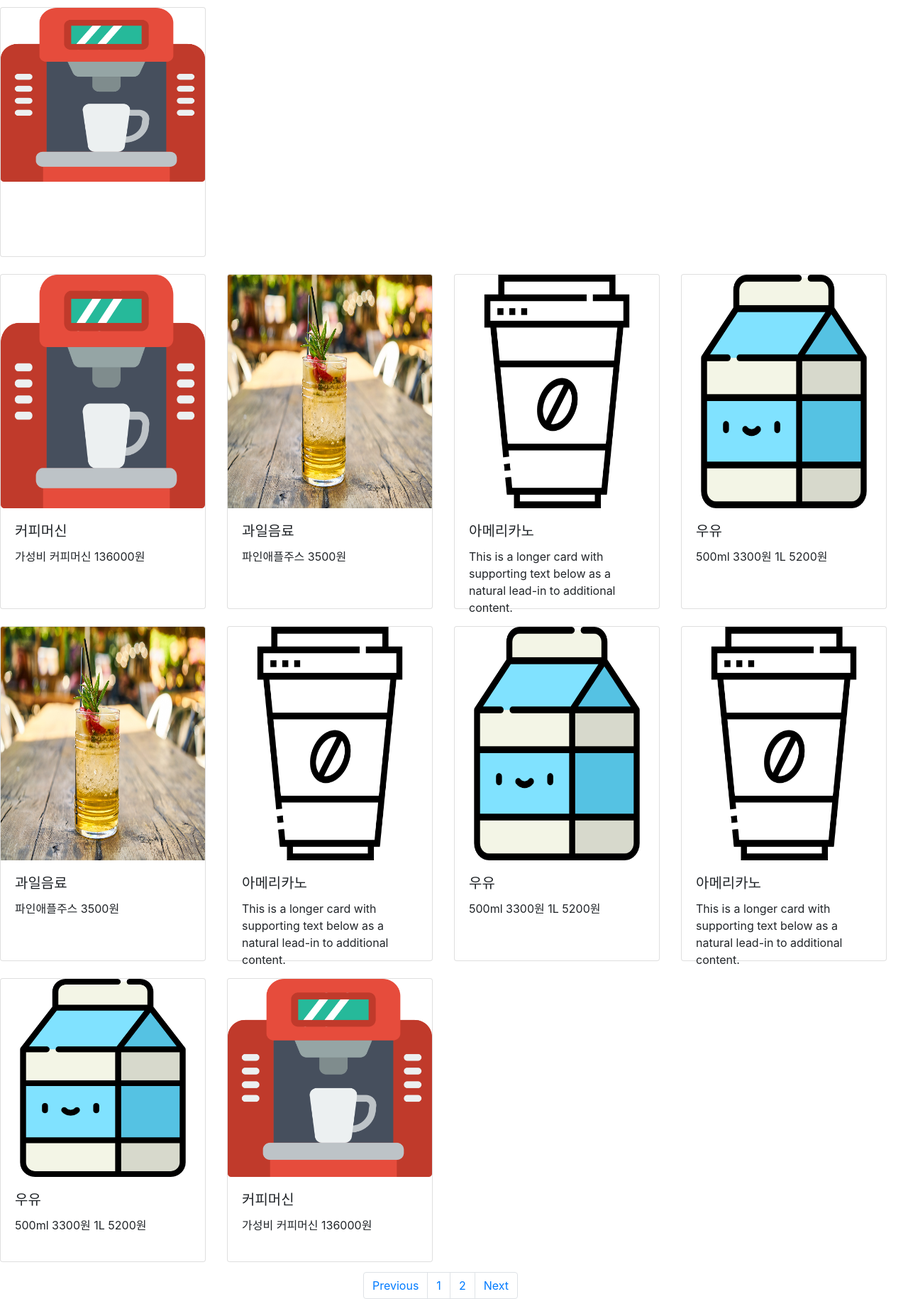
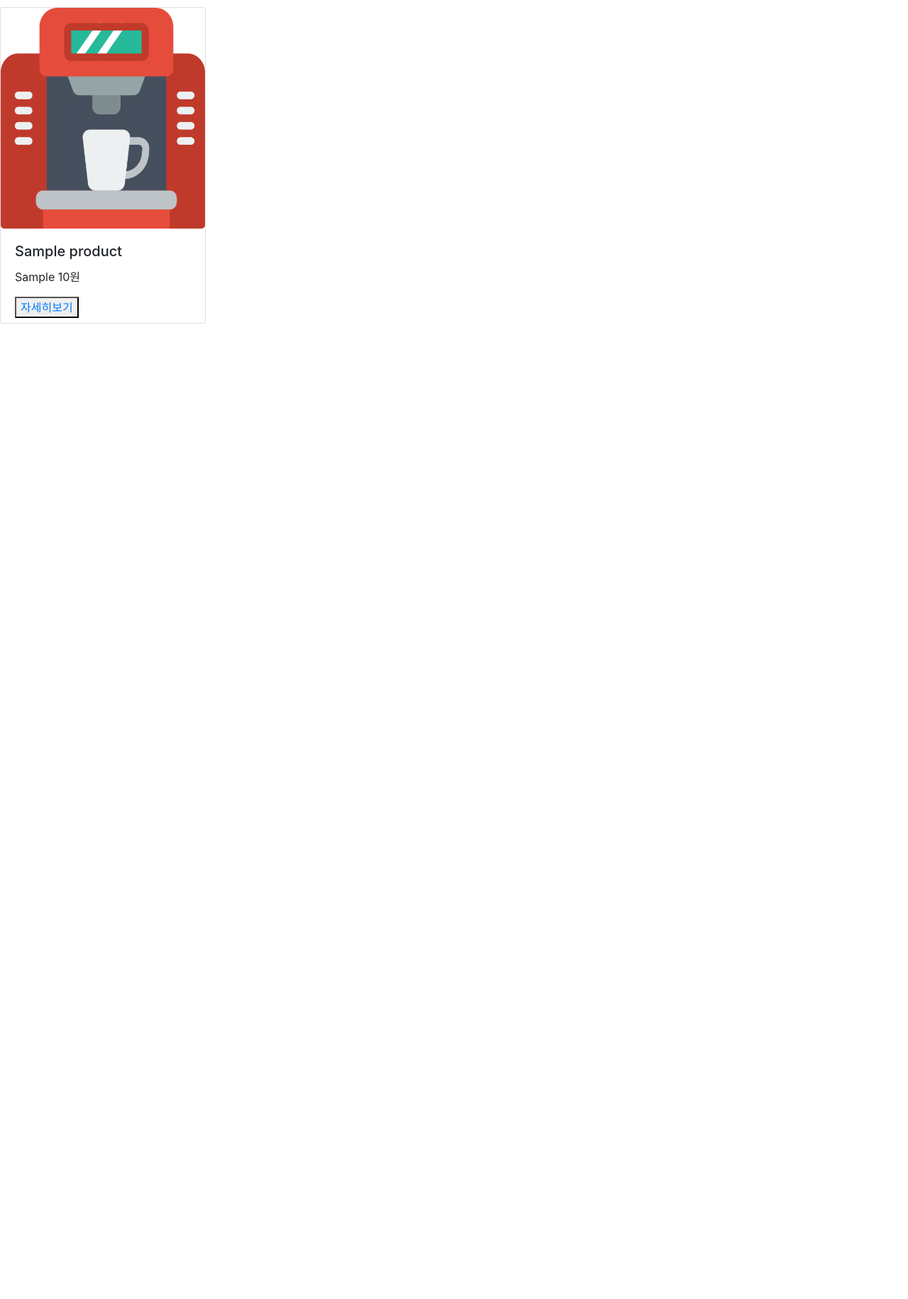
Before and after one commit to GuGaYoung/EasyHomeCafeWebSite, a PHP site: page /sell.php in a window 1280 px wide. Shown: the part 189-2019 px from the top of the page at 71% size. After the commit the page ends 645 px from the top, so only its background shows below. Run offline with PHP 8.4, Linux system fonts and the light colour scheme; tables that the repository leaves empty or names only in its code hold one stand-in row (values such as "Sample post"); data that the repository does not hold is empty.

Commit message:
sell부분과 관련된 데이터베이스 코드 수정

```diff
--- a/html/sell.php
+++ b/html/sell.php
@@ -1,10 +1,8 @@
 <?php
 include "headerNav.php";
+$mysqli_connect = connect_Mysqli();
 
-$mysqli_connect = mysqli_connect("localhost","root","mYaU18EAsse5#12aA3%8pO");
-$db = mysqli_select_db($mysqli_connect, "easyHomeCafe");
-
-$sql = "SELECT * FROM productTable ORDER BY num DESC";
+$sql = "SELECT * FROM product ORDER BY idx DESC";
 $result = $mysqli_connect->query($sql);
 $pageTotal = mysqli_num_rows($result);
 ?>
@@ -20,129 +18,27 @@ $pageTotal = mysqli_num_rows($result);
     <link rel="stylesheet" href="https://stackpath.bootstrapcdn.com/bootstrap/4.5.0/css/bootstrap.min.css" integrity="sha384-9aIt2nRpC12Uk9gS9baDl411NQApFmC26EwAOH8WgZl5MYYxFfc+NcPb1dKGj7Sk" crossorigin="anonymous">
 </head>
 
-
 <body>
 <main class="main">
+    <div class="row row-cols-1 row-cols-md-4" style="width: 100%;">
 
-    <div class="row row-cols-1 row-cols-md-4" style="width: 100%;">
-        <div class="col mb-4">
-            <div class="productCard card">
-                <img src="image/coffeeMachine.png" class="productImage card-img-top">
-                <div class="card-body">
-                    <?php
-
-                    while($row=$result->fetch_array()){
-
-                        echo "<h5 class=\"card-title\">$row[productName]</h5>";
-                        echo "<p class=\"card-text\">$row[productPrice]</p>";
-                    }
-                    ?>
-                </div>
-            </div>
-        </div>
+        <?php
+        while($row=$result->fetch_array()){
+            echo "<div class=\"col mb-4\">";
+            echo "<div class=\"productCard card\">";
+            echo "<img src=\"image/coffeeMachine.png\" class=\"productImage card-img-top\">";
+            echo "<div class=\"card-body\">";
+            echo "<h5 class=\"card-title\">$row[name]</h5>";
+            echo "<p class=\"card-text\">$row[information]  $row[price]원</p>";
+            echo "<button><a href=produceInfomation.php?num=$row[num]>자세히보기</a></button>";
+            echo "</div>";
+            echo "</div>";
+            echo "</div>";
+        }
+        ?>
     </div>
 
-    <div class="row row-cols-1 row-cols-md-4" style="width: 100%;">
-        <div class="col mb-4">
-            <div class="productCard card">
-                <img src="image/coffeeMachine.png" class="productImage card-img-top">
-                <div class="card-body">
-                    <h5 class="card-title">커피머신</h5>
-                    <p class="card-text">가성비 커피머신 136000원</p>
-                </div>
-            </div>
-        </div>
-        <div class="col mb-4">
-            <div class="productCard card">
-                <img src="image/fruitdrink.jpg" class="productImage card-img-top">
-                <div class="card-body">
-                    <h5 class="card-title">과일음료</h5>
-                    <p class="card-text">파인애플주스 3500원</p>
-                </div>
-            </div>
-        </div>
-        <div class="col mb-4">
-            <div class="productCard card">
-                <img src="image/americano.png" class="productImage card-img-top">
-                <div class="card-body">
-                    <h5 class="card-title">아메리카노</h5>
-                    <p class="card-text">This is a longer card with supporting text below as a natural lead-in to additional content.</p>
-                </div>
-            </div>
-        </div>
-        <div class="col mb-4">
-            <div class="productCard card">
-                <img src="image/milk.png" class="productImage card-img-top">
-                <div class="card-body">
-                    <h5 class="card-title">우유</h5>
-                    <p class="card-text">500ml 3300원 1L 5200원</p>
-                </div>
-            </div>
-        </div>
-        <div class="col mb-4">
-            <div class="productCard card">
-                <img src="image/fruitdrink.jpg" class="productImage card-img-top">
-                <div class="card-body">
-                    <h5 class="card-title">과일음료</h5>
-                    <p class="card-text">파인애플주스 3500원</p>
-                </div>
-            </div>
-        </div>
-        <div class="col mb-4">
-            <div class="productCard card">
-                <img src="image/americano.png" class="productImage card-img-top">
-                <div class="card-body">
-                    <h5 class="card-title">아메리카노</h5>
-                    <p class="card-text">This is a longer card with supporting text below as a natural lead-in to additional content.</p>
-                </div>
-            </div>
-        </div>
-        <div class="col mb-4">
-            <div class="productCard card">
-                <img src="image/milk.png" class="productImage card-img-top">
-                <div class="card-body">
-                    <h5 class="card-title">우유</h5>
-                    <p class="card-text">500ml 3300원 1L 5200원</p>
-                </div>
-            </div>
-        </div>
-        <div class="col mb-4">
-            <div class="productCard card">
-                <img src="image/americano.png" class="productImage card-img-top">
-                <div class="card-body">
-                    <h5 class="card-title">아메리카노</h5>
-                    <p class="card-text">This is a longer card with supporting text below as a natural lead-in to additional content.</p>
-                </div>
-            </div>
-        </div>
-        <div class="col mb-4">
-            <div class="productCard card">
-                <img src="image/milk.png" class="productImage card-img-top">
-                <div class="card-body">
-                    <h5 class="card-title">우유</h5>
-                    <p class="card-text">500ml 3300원 1L 5200원</p>
-                </div>
-            </div>
-        </div>
-        <div class="col mb-4">
-            <div class="productCard card">
-                <img src="image/coffeeMachine.png" class="productImage card-img-top">
-                <div class="card-body">
-                    <h5 class="card-title">커피머신</h5>
-                    <p class="card-text">가성비 커피머신 136000원</p>
-                </div>
-            </div>
-        </div>
-    </div>
-
-    <div class="text-center">
-        <ul class="pagination">
-            <li class="page-item"><a class="page-link" href="#">Previous</a></li>
-            <li class="page-item"><a class="page-link" href="#">1</a></li>
-            <li class="page-item"><a class="page-link" href="#">2</a></li>
-            <li class="page-item"><a class="page-link" href="#">Next</a></li>
-        </ul>
-    </div>
 </main>
+<script type="text/javascript" src="sell.js"></script>
 </body>
 </html>
```
Also changed, not shown: html/newfolder/productInformation.css (added, +104 -0 lines), html/newfolder/productInformation.php (added, +44 -0 lines).
